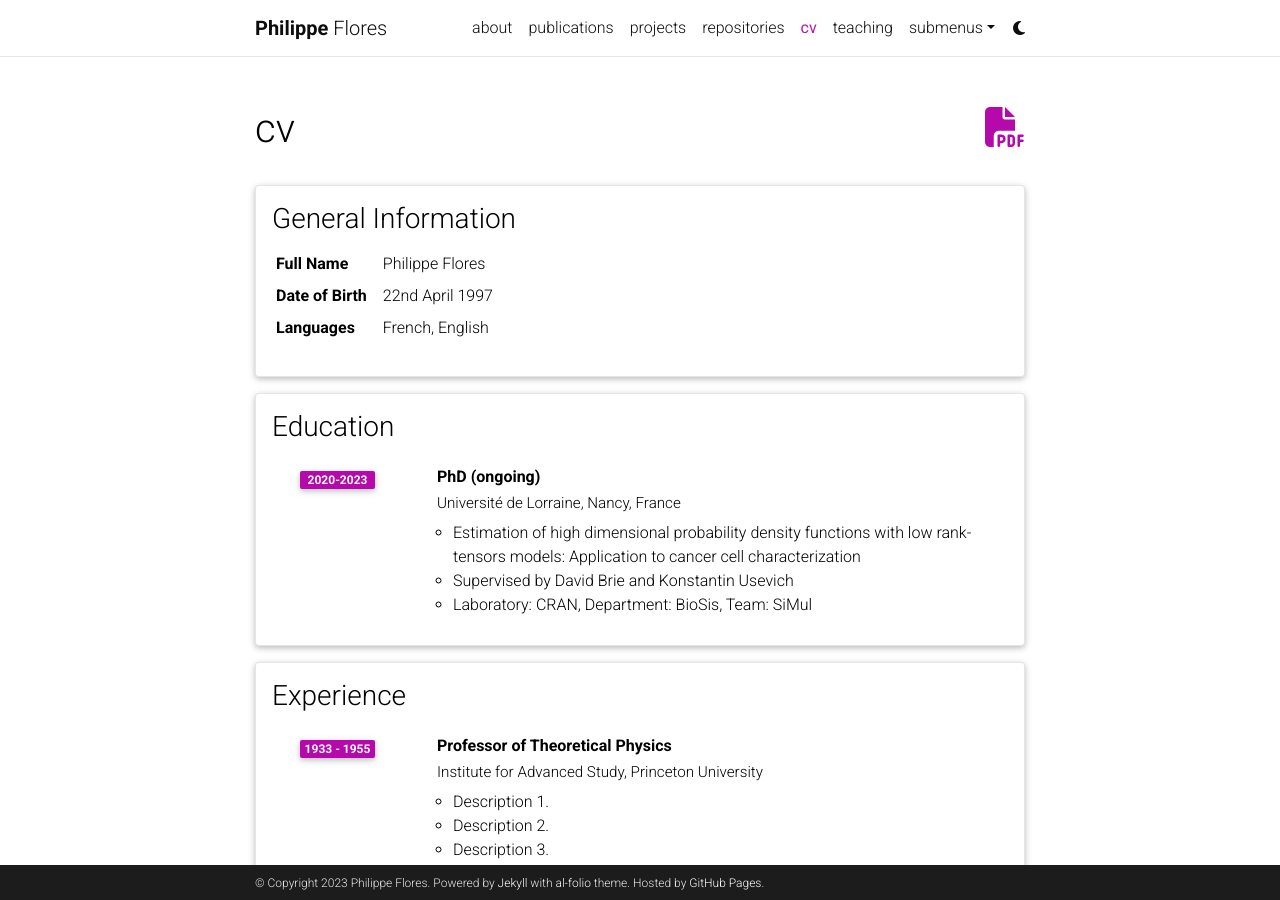
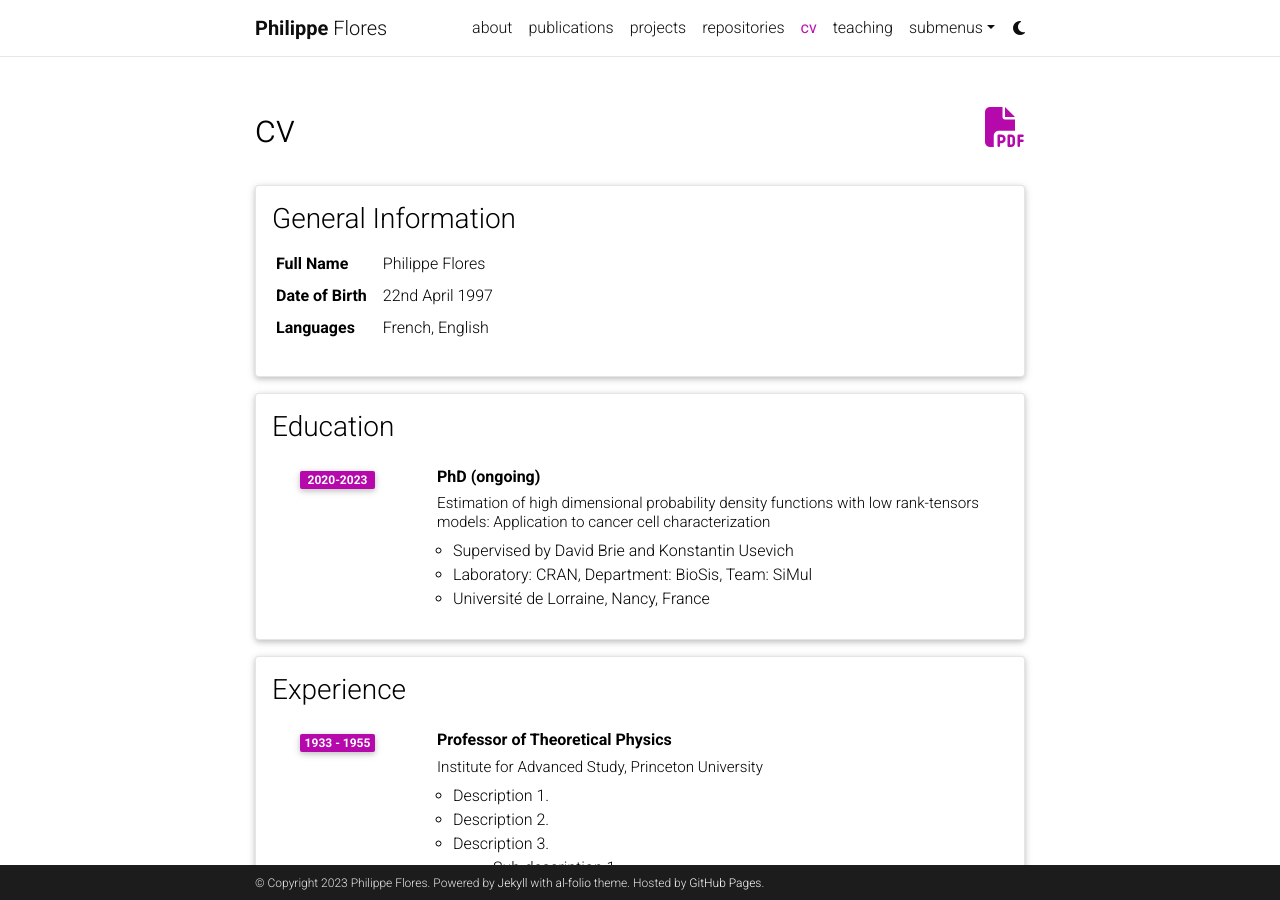
Before and after one commit to philippeflores/philippeflores.github.io, a Jekyll site: the page built from _pages/cv.md, in a window 1280 px wide and 900 px high. Built offline with Jekyll 4.4.1, drawn with Linux system fonts in a browser that asks for light colours; comment, search, counter and statistics services are not loaded; a style sheet for code colours, icons or effects is not loaded.

Commit message:
Update cv.yml efgefg

```diff
--- a/_data/cv.yml
+++ b/_data/cv.yml
@@ -12,12 +12,12 @@
   type: time_table
   contents:
     - title: PhD (ongoing)
-      institution: Université de Lorraine, Nancy, France
+      institution: "Estimation of high dimensional probability density functions with low rank-tensors models: Application to cancer cell characterization"
       year: 2020-2023
       description:
-        - "Estimation of high dimensional probability density functions with low rank-tensors models: Application to cancer cell characterization"
         - "Supervised by David Brie and Konstantin Usevich"
         - "Laboratory: CRAN, Department: BioSis, Team: SiMul"
+        - "Université de Lorraine, Nancy, France"
 
 - title: Experience
   type: time_table
```
